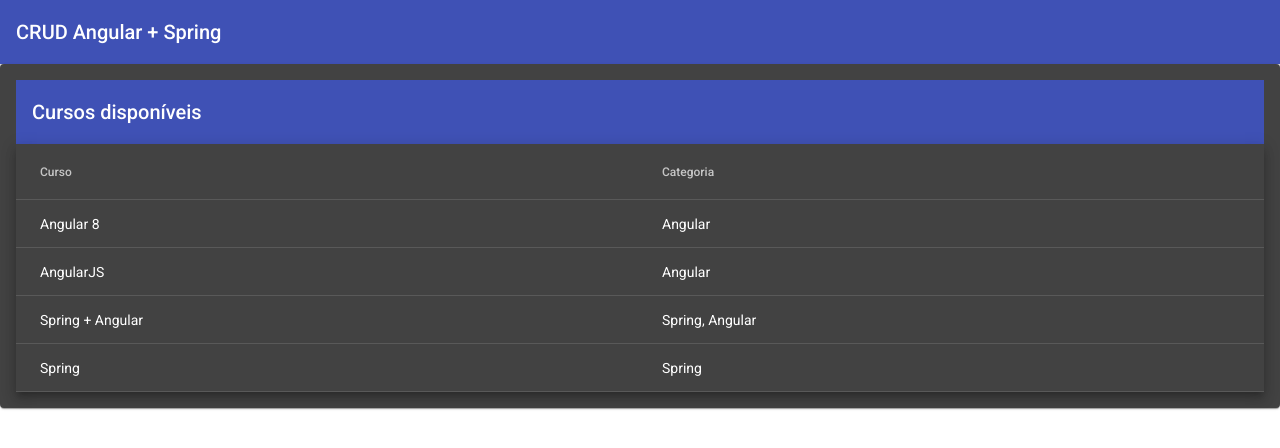
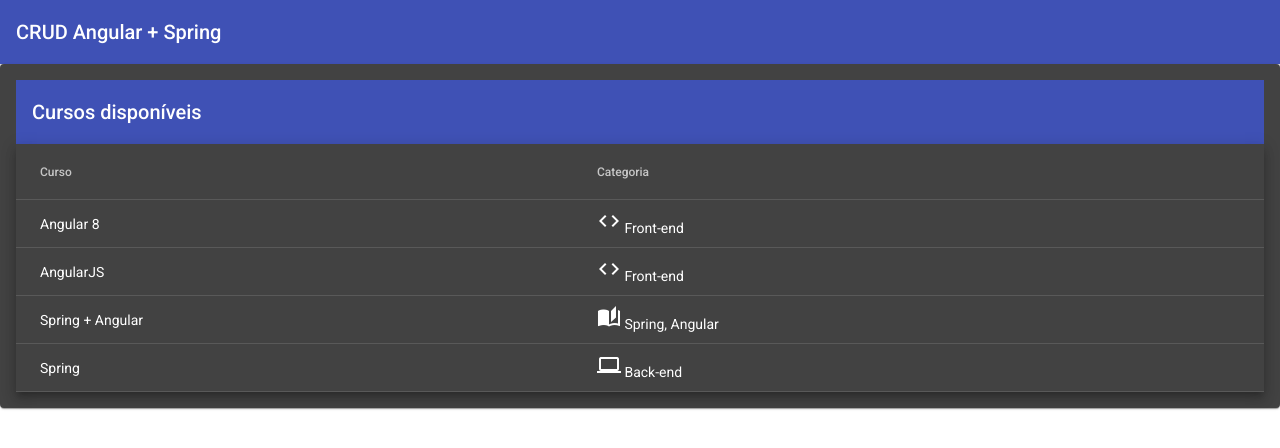
Before and after one commit to danilojsouza/angular-courses, an Angular app: page /courses in a window 1280 px wide. Shown: the top 448 px of the page. Built offline with nearby package versions, Linux system fonts and the light colour scheme.

Commit message:
Add pipe category

```diff
--- a/src/app/courses/courses/courses.component.html
+++ b/src/app/courses/courses/courses.component.html
@@ -10,7 +10,10 @@
 
       <ng-container matColumnDef="category">
         <th mat-header-cell *matHeaderCellDef>Categoria</th>
-        <td mat-cell *matCellDef="let course">{{ course.category }}</td>
+        <td mat-cell *matCellDef="let course">
+          <mat-icon aria-hidden="false" aria-label="Course Category">{{course.category.toLowerCase() | category}}</mat-icon>
+          {{ course.category }}
+        </td>
       </ng-container>
 
       <tr mat-header-row *matHeaderRowDef="displayedColumns"></tr>
--- /dev/null
+++ b/src/app/shared/pipes/category.pipe.ts
@@ -0,0 +1,16 @@
+import { Pipe, PipeTransform } from '@angular/core';
+
+@Pipe({
+  name: 'category'
+})
+export class CategoryPipe implements PipeTransform {
+
+  transform(value: string, ...args: unknown[]): string {
+    switch(value){
+      case 'front-end': return 'code';
+      case 'back-end': return 'computer';
+    }
+    return "auto_stories";
+  }
+
+}
--- a/src/assets/courses.json
+++ b/src/assets/courses.json
@@ -1,6 +1,6 @@
 [
-  {"_id": "1", "name": "Angular 8", "category": "Angular"},
-  {"_id": "2", "name": "AngularJS", "category": "Angular"},
+  {"_id": "1", "name": "Angular 8", "category": "Front-end"},
+  {"_id": "2", "name": "AngularJS", "category": "Front-end"},
   {"_id": "3", "name": "Spring + Angular", "category": "Spring, Angular"},
-  {"_id": "4", "name": "Spring", "category": "Spring"}
+  {"_id": "4", "name": "Spring", "category": "Back-end"}
 ]
```
Also changed, not shown: src/app/shared/shared.module.ts (+5 -2 lines), 1 other file (tests, documents, lock files or other folders).
